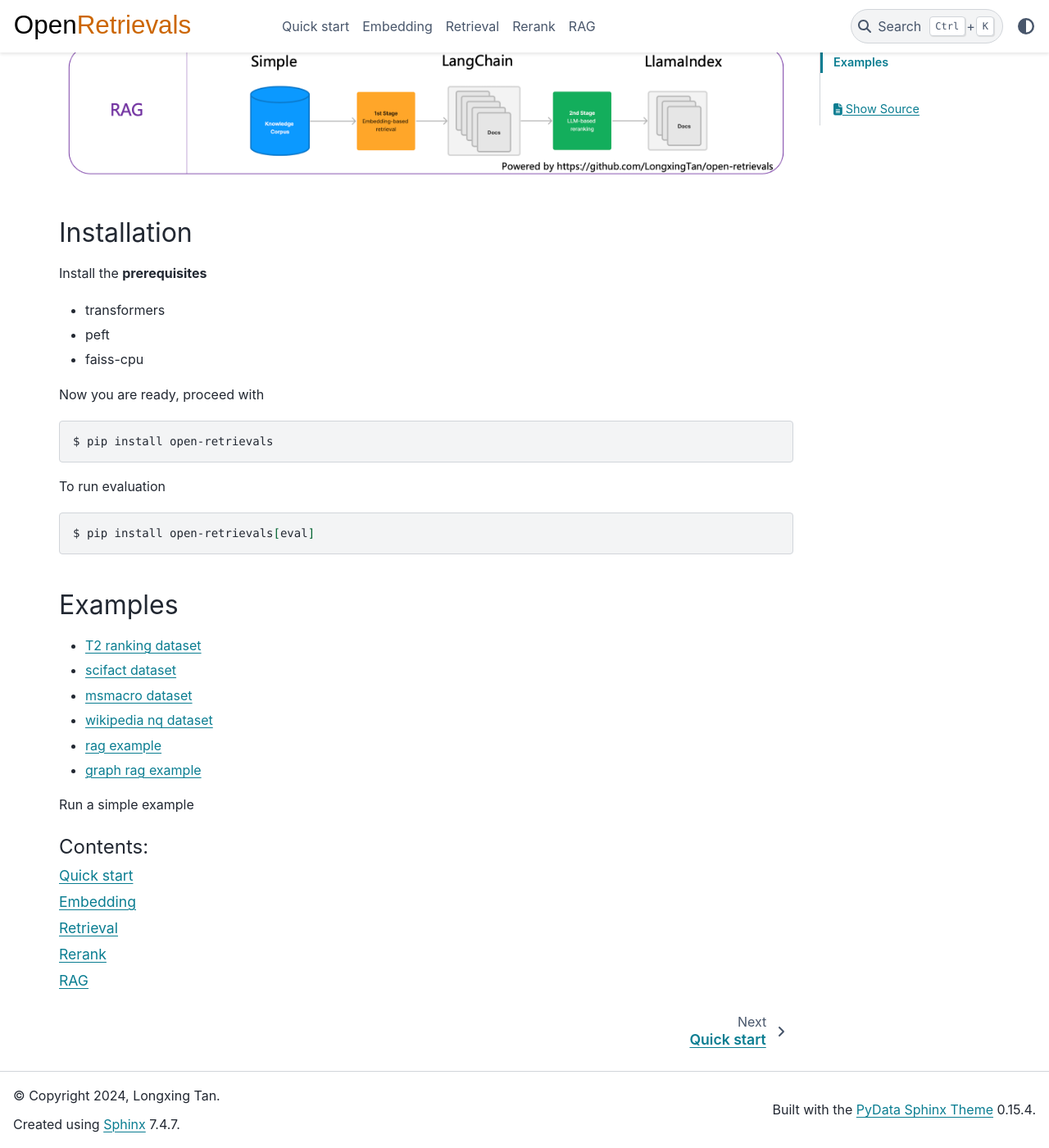
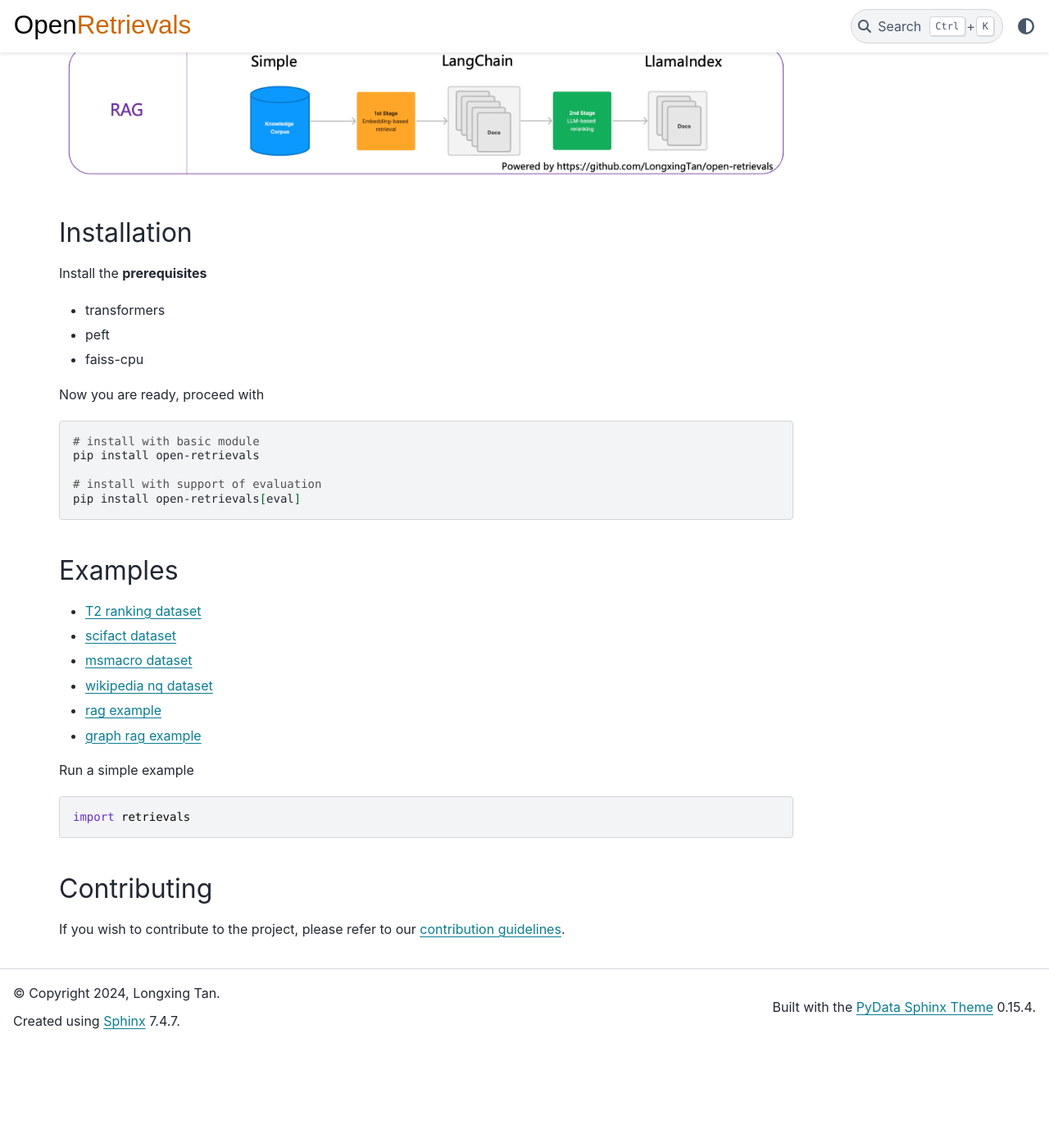
Before and after one commit to LongxingTan/open-retrievals, a Sphinx documentation site: the page built from docs/source/index.rst, in a window 1280 px wide and 1400 px high, scrolled down 629 px. Shown: the whole window at 82% size. Built offline with Sphinx 7.4.7 and the PyData theme 0.15.4, drawn with Linux system fonts in a browser that asks for light colours; after the commit the page ends 1903 px from its top, so only the background shows below that.

Commit message:
fix: rag

```diff
--- a/docs/source/index.rst
+++ b/docs/source/index.rst
@@ -28,13 +28,11 @@ Now you are ready, proceed with
 
 .. code-block:: shell
 
-    $ pip install open-retrievals
+    # install with basic module
+    pip install open-retrievals
 
-To run evaluation
-
-.. code-block:: shell
-
-    $ pip install open-retrievals[eval]
+    # install with support of evaluation
+    pip install open-retrievals[eval]
 
 
 Examples
@@ -49,15 +47,13 @@ Examples
 
 Run a simple example
 
+.. code-block:: python
+
+    import retrievals
 
 
 
-.. toctree::
-   :maxdepth: 1
-   :caption: Contents:
+Contributing
+---------------------
 
-   quick-start
-   embed.rst
-   retrieval.rst
-   rerank.rst
-   rag.rst
+If you wish to contribute to the project, please refer to our `contribution guidelines <https://github.com/LongxingTan/Time-series-prediction/blob/master/CONTRIBUTING.md>`_.
```
Also changed, not shown: docs/source/rag.rst (+8 -1 lines), 3 other files.
